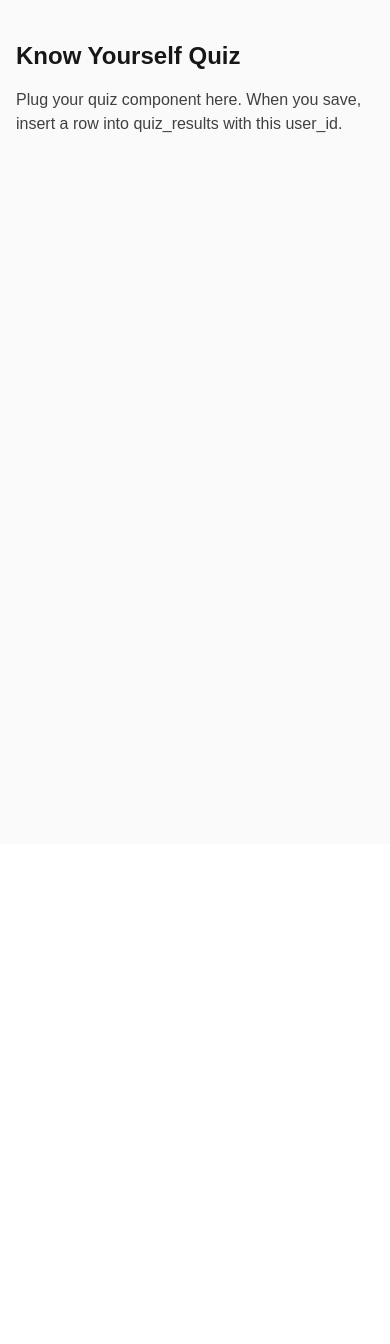
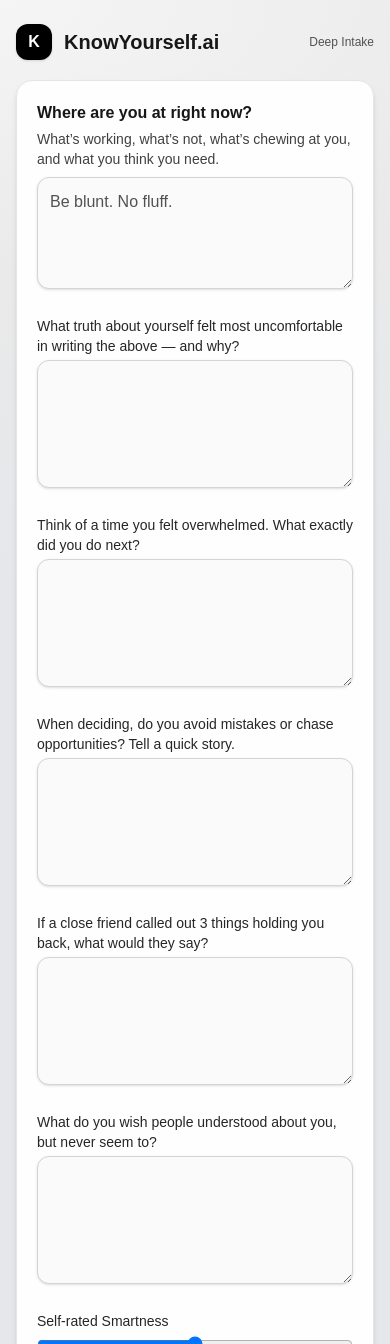
Before and after one commit to JustinSallee/knowyourself.ai, a Next.js app: page /quiz in a window 390 px wide. Shown: the top 1344 px of the page. Before the commit the page ends 844 px from the top, so only its background shows below. Built offline with nearby package versions, Linux system fonts and the light colour scheme; no server answers.

Commit message:
quiz: intake + 5 questions + save to quiz_results

```diff
--- a/src/app/quiz/page.tsx
+++ b/src/app/quiz/page.tsx
@@ -1,11 +1,255 @@
+'use client'
+
+import { useEffect, useState } from 'react'
+import { useRouter } from 'next/navigation'
+import { createClient } from '@supabase/supabase-js'
+
+const supabase = createClient(
+  process.env.NEXT_PUBLIC_SUPABASE_URL ?? '',
+  process.env.NEXT_PUBLIC_SUPABASE_ANON_KEY ?? ''
+)
+
 export default function QuizPage() {
+  const router = useRouter()
+  const [userId, setUserId] = useState<string | null>(null)
+  const [saving, setSaving] = useState(false)
+  const [error, setError] = useState<string | null>(null)
+  const [ok, setOk] = useState(false)
+
+  // Day 0 “where you’re at”
+  const [intro, setIntro] = useState('')
+
+  // 5 surgical questions
+  const [q1, setQ1] = useState('')
+  const [q2, setQ2] = useState('')
+  const [q3, setQ3] = useState('')
+  const [q4, setQ4] = useState('')
+  const [q5, setQ5] = useState('')
+
+  // simple self labels (MVP)
+  const [smart, setSmart] = useState(50) // 0..100 slider
+  const [persona, setPersona] = useState('Analytical Builder')
+  const [thinking, setThinking] = useState('Relational Lean')
+  const [love, setLove] = useState('Emotional Availability')
+
+  useEffect(() => {
+    (async () => {
+      const { data } = await supabase.auth.getSession()
+      if (!data.session) await supabase.auth.signInAnonymously()
+      const session = (await supabase.auth.getSession()).data.session
+      setUserId(session?.user?.id ?? null)
+    })()
+  }, [])
+
+  const submit = async () => {
+    if (!userId) return
+    setSaving(true)
+    setError(null)
+
+    // combine long-form answers into deep_dive text
+    const deepDive =
+`Intro:
+${intro.trim()}
+
+Q1 (most uncomfortable truth):
+${q1.trim()}
+
+Q2 (overwhelmed → what did you do):
+${q2.trim()}
+
+Q3 (mistakes vs opportunities):
+${q3.trim()}
+
+Q4 (others would say holds you back):
+${q4.trim()}
+
+Q5 (what you wish people understood):
+${q5.trim()}
+`.trim()
+
+    try {
+      const { error } = await supabase.from('quiz_results').insert({
+        user_id: userId,
+        smartness_score: smart,
+        personality_type: persona,
+        dominant_thinking_style: thinking,
+        love_language: love,
+        deep_dive: deepDive
+      })
+      if (error) throw error
+      setOk(true)
+      // send them back to chat after a beat
+      setTimeout(() => router.push('/chat'), 800)
+    } catch (e: any) {
+      setError(e?.message || 'Could not save your quiz.')
+    } finally {
+      setSaving(false)
+    }
+  }
+
   return (
-    <div className="min-h-screen bg-neutral-50">
-      <div className="mx-auto max-w-3xl px-4 py-10">
-        <h1 className="text-2xl font-semibold mb-4">Know Yourself Quiz</h1>
-        <p className="text-neutral-700 mb-6">Plug your quiz component here. When you save, insert a row into quiz_results with this user_id.</p>
-        {/* Your quiz UI goes here */}
+    <div className="min-h-screen bg-[radial-gradient(1200px_600px_at_0%_0%,#f5f5f5_0%,#eaeaea_45%,#e5e7eb_100%)]">
+      <div className="mx-auto max-w-3xl px-4 py-6 space-y-5">
+        <div className="flex items-center gap-3">
+          <div className="h-9 w-9 rounded-xl bg-black text-white grid place-items-center font-bold shadow-sm">K</div>
+          <div className="text-xl font-extrabold text-neutral-900">KnowYourself.ai</div>
+          <div className="ml-auto text-xs text-neutral-600">Deep Intake</div>
+        </div>
+
+        <div className="rounded-2xl border border-neutral-200 bg-white/95 shadow-md p-5 space-y-5">
+          <div>
+            <div className="text-base font-semibold text-neutral-900 mb-1">Where are you at right now?</div>
+            <div className="text-sm text-neutral-700 mb-2">
+              What’s working, what’s not, what’s chewing at you, and what you think you need.
+            </div>
+            <textarea
+              value={intro}
+              onChange={e => setIntro(e.target.value)}
+              className="w-full h-28 rounded-xl border border-neutral-300 bg-neutral-50 focus:bg-white outline-none p-3 text-neutral-900 placeholder-neutral-600 shadow-sm"
+              placeholder="Be blunt. No fluff."
+            />
+          </div>
+
+          <div className="grid md:grid-cols-2 gap-5">
+            <Field
+              label="What truth about yourself felt most uncomfortable in writing the above — and why?"
+              value={q1}
+              onChange={setQ1}
+            />
+            <Field
+              label="Think of a time you felt overwhelmed. What exactly did you do next?"
+              value={q2}
+              onChange={setQ2}
+            />
+            <Field
+              label="When deciding, do you avoid mistakes or chase opportunities? Tell a quick story."
+              value={q3}
+              onChange={setQ3}
+            />
+            <Field
+              label="If a close friend called out 3 things holding you back, what would they say?"
+              value={q4}
+              onChange={setQ4}
+            />
+            <Field
+              label="What do you wish people understood about you, but never seem to?"
+              value={q5}
+              onChange={setQ5}
+            />
+          </div>
+
+          <div className="grid md:grid-cols-3 gap-4">
+            <div>
+              <div className="text-sm font-medium text-neutral-800 mb-1">Self-rated Smartness</div>
+              <input type="range" min={0} max={100} value={smart} onChange={e => setSmart(Number(e.target.value))} className="w-full" />
+              <div className="text-xs text-neutral-600 mt-1">{smart}/100</div>
+            </div>
+
+            <Picker
+              label="Personality snapshot"
+              value={persona}
+              onChange={setPersona}
+              options={[
+                'Analytical Builder',
+                'Relational Driver',
+                'Visionary Starter',
+                'Grounded Operator'
+              ]}
+            />
+
+            <Picker
+              label="Dominant thinking style"
+              value={thinking}
+              onChange={setThinking}
+              options={[
+                'Relational Lean',
+                'Analytic Lean',
+                'Creative Divergent',
+                'Practical Convergent'
+              ]}
+            />
+          </div>
+
+          <div className="grid md:grid-cols-3 gap-4">
+            <Picker
+              label="Love language (vibe)"
+              value={love}
+              onChange={setLove}
+              options={[
+                'Emotional Availability',
+                'Words of Affirmation',
+                'Quality Time',
+                'Acts of Service',
+                'Physical Touch'
+              ]}
+            />
+          </div>
+
+          {error && <div className="text-sm text-red-600">{error}</div>}
+          {ok && <div className="text-sm text-green-700">Saved. Redirecting…</div>}
+
+          <div className="flex gap-2">
+            <button
+              onClick={submit}
+              disabled={saving || !userId}
+              className="rounded-xl bg-black text-white px-5 py-2.5 text-sm font-semibold shadow-sm hover:opacity-90 active:scale-[.99] transition disabled:opacity-50"
+            >
+              {saving ? 'Saving…' : 'Save & continue'}
+            </button>
+            <a href="/chat" className="rounded-xl border border-neutral-300 px-5 py-2.5 text-sm font-semibold hover:bg-neutral-100 transition">
+              Skip for now
+            </a>
+          </div>
+        </div>
       </div>
     </div>
   )
 }
+
+function Field({
+  label,
+  value,
+  onChange
+}: {
+  label: string
+  value: string
+  onChange: (v: string) => void
+}) {
+  return (
+    <div>
+      <div className="text-sm font-medium text-neutral-800 mb-1">{label}</div>
+      <textarea
+        value={value}
+        onChange={e => onChange(e.target.value)}
+        className="w-full h-32 rounded-xl border border-neutral-300 bg-neutral-50 focus:bg-white outline-none p-3 text-neutral-900 placeholder-neutral-600 shadow-sm"
+      />
+    </div>
+  )
+}
+
+function Picker({
+  label,
+  value,
+  onChange,
+  options
+}: {
+  label: string
+  value: string
+  onChange: (v: string) => void
+  options: string[]
+}) {
+  return (
+    <div>
+      <div className="text-sm font-medium text-neutral-800 mb-1">{label}</div>
+      <select
+        value={value}
+        onChange={e => onChange(e.target.value)}
+        className="w-full rounded-xl border border-neutral-300 bg-neutral-50 focus:bg-white outline-none p-3 text-neutral-900 shadow-sm"
+      >
+        {options.map(o => (
+          <option key={o} value={o}>{o}</option>
+        ))}
+      </select>
+    </div>
+  )
+}
```
